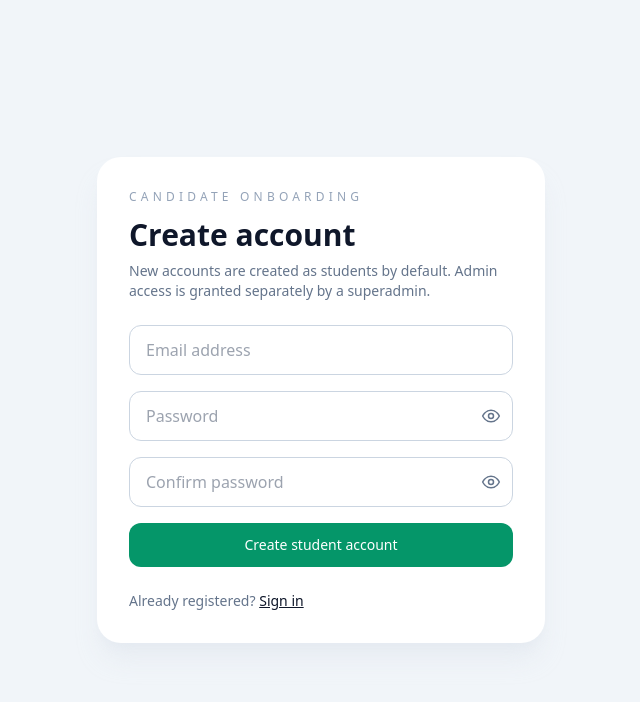
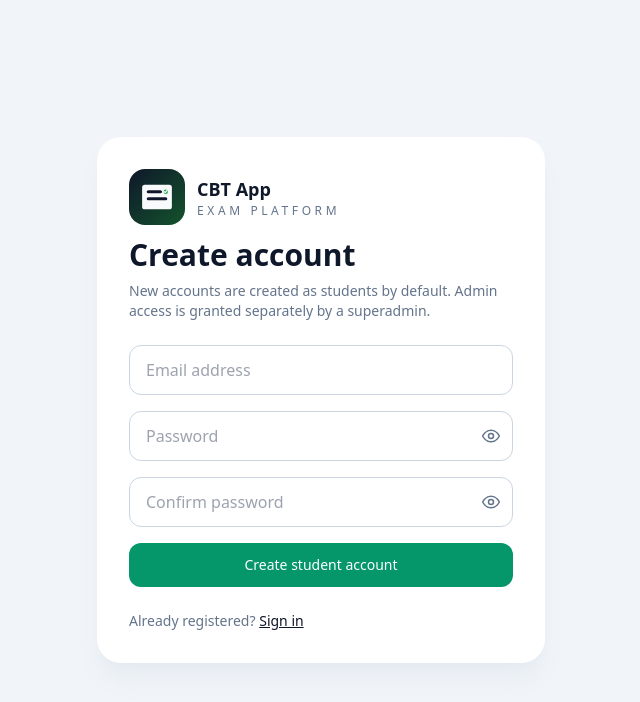
Before and after one commit to Ayray23/Cbt-app, a React (Vite) app in the folder cbt-app/: page /signup in a window 1280 px wide. Shown: the top 702 px of the page, without its empty margins (319-959 px from the left). Built offline with nearby package versions, Linux system fonts and the light colour scheme; no server answers.

Commit message:
Add logo to the cbt app

```diff
--- a/cbt-app/src/App.jsx
+++ b/cbt-app/src/App.jsx
@@ -16,6 +16,7 @@ import TakeExam from "./pages/TakeExam";
 import SplashScreen from "./components/SplashScreen";
 import InstallAppButton from "./components/InstallAppButton";
 import NetworkStatusBanner from "./components/NetworkStatusBanner";
+import AppLogo from "./components/AppLogo";
 
 function LandingRedirect() {
   const { user, role, loading, isAdmin, authError } = useAuth();
@@ -86,7 +87,8 @@ function StudentShell() {
       <header className="border-b border-slate-200 bg-white px-4 py-4 md:px-8">
         <div className="mx-auto flex max-w-6xl flex-col gap-3 md:flex-row md:items-center md:justify-between">
           <div>
-            <p className="text-xs uppercase tracking-[0.3em] text-slate-400">Student Portal</p>
+            <AppLogo size="sm" />
+            <p className="mt-3 text-xs uppercase tracking-[0.3em] text-slate-400">Student Portal</p>
             <h1 className="text-2xl font-semibold text-slate-900">
               {profile?.displayName ?? user?.email ?? "CBT Portal"}
             </h1>
@@ -124,6 +126,7 @@ function AdminShell() {
         <header className="border-b border-slate-200 bg-white px-4 py-4 md:px-8">
           <div className="flex flex-col gap-3 md:flex-row md:items-center md:justify-between">
             <div>
+              <AppLogo size="sm" />
               <p className="text-xs uppercase tracking-[0.3em] text-slate-400">
                 {role === "superadmin" || role === "admin" ? "Admin Workspace" : "Student Portal"}
               </p>
--- /dev/null
+++ b/cbt-app/src/components/AppLogo.jsx
@@ -0,0 +1,20 @@
+export default function AppLogo({ size = "md", showText = true, tone = "dark" }) {
+  const sizeClassName =
+    size === "sm" ? "h-10 w-10" : size === "lg" ? "h-14 w-14" : "h-12 w-12";
+  const titleClassName =
+    tone === "light" ? "text-white" : "text-slate-900";
+  const subtitleClassName =
+    tone === "light" ? "text-slate-300" : "text-slate-500";
+
+  return (
+    <div className="flex items-center gap-3">
+      <img src="/app-icon.svg" alt="CBT App logo" className={`${sizeClassName} rounded-2xl`} />
+      {showText && (
+        <div>
+          <p className={`text-lg font-semibold ${titleClassName}`}>CBT App</p>
+          <p className={`text-xs uppercase tracking-[0.3em] ${subtitleClassName}`}>Exam Platform</p>
+        </div>
+      )}
+    </div>
+  );
+}
--- a/cbt-app/src/components/Sidebar.jsx
+++ b/cbt-app/src/components/Sidebar.jsx
@@ -1,5 +1,6 @@
 import { NavLink } from "react-router-dom";
 import { useAuth } from "../contexts/AuthContext";
+import AppLogo from "./AppLogo";
 
 function linkClassName({ isActive }) {
   return [
@@ -26,8 +27,8 @@ export default function Sidebar() {
   return (
     <aside className="bg-slate-950 px-4 py-6 text-white md:min-h-screen md:w-72">
       <div className="mb-8">
-        <p className="text-xs uppercase tracking-[0.35em] text-slate-500">CBT</p>
-        <h1 className="mt-2 text-2xl font-semibold">
+        <AppLogo size="md" tone="light" />
+        <h1 className="mt-4 text-2xl font-semibold">
           {isAdmin ? "Admin Control" : "Exam Portal"}
         </h1>
         <p className="mt-2 text-sm text-slate-400">
--- a/cbt-app/src/pages/auth/Login.jsx
+++ b/cbt-app/src/pages/auth/Login.jsx
@@ -2,6 +2,7 @@ import { useEffect, useState } from "react";
 import { Link, useNavigate } from "react-router-dom";
 import { signInWithEmailAndPassword } from "firebase/auth";
 import { auth } from "/firebase";
+import AppLogo from "../../components/AppLogo";
 
 export default function Login() {
   const navigate = useNavigate();
@@ -37,7 +38,7 @@ export default function Login() {
   return (
     <div className="flex min-h-screen items-center justify-center bg-slate-100 px-4">
       <div className="w-full max-w-md rounded-3xl bg-white p-8 shadow-xl shadow-slate-200/70">
-        <p className="text-xs uppercase tracking-[0.35em] text-slate-400">CBT Platform</p>
+        <AppLogo size="lg" />
         <h1 className="mt-3 text-3xl font-semibold text-slate-900">Sign in</h1>
         <p className="mt-2 text-sm text-slate-500">
           Candidates and admins use the same login. Access is routed by role after sign-in.
--- a/cbt-app/src/pages/auth/Signup.jsx
+++ b/cbt-app/src/pages/auth/Signup.jsx
@@ -2,6 +2,7 @@ import { useState } from "react";
 import { Link, useNavigate } from "react-router-dom";
 import { createUserWithEmailAndPassword } from "firebase/auth";
 import { auth } from "/firebase";
+import AppLogo from "../../components/AppLogo";
 
 export default function Signup() {
   const navigate = useNavigate();
@@ -37,7 +38,7 @@ export default function Signup() {
   return (
     <div className="flex min-h-screen items-center justify-center bg-slate-100 px-4">
       <div className="w-full max-w-md rounded-3xl bg-white p-8 shadow-xl shadow-slate-200/70">
-        <p className="text-xs uppercase tracking-[0.35em] text-slate-400">Candidate Onboarding</p>
+        <AppLogo size="lg" />
         <h1 className="mt-3 text-3xl font-semibold text-slate-900">Create account</h1>
         <p className="mt-2 text-sm text-slate-500">
           New accounts are created as students by default. Admin access is granted separately by a
```
